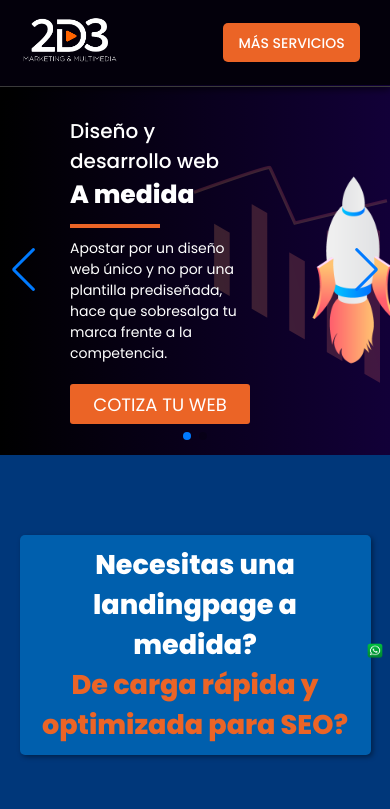
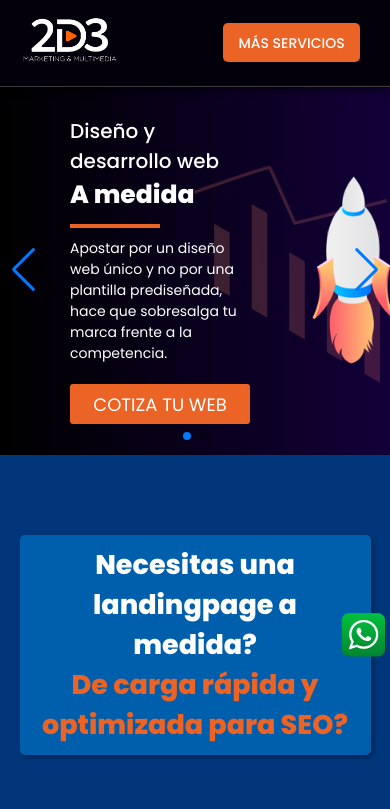
Before and after one commit to santi2D3/landingpage2d3, a website: page index.html in a window 390 px wide. Shown: the top 809 px of the page. Drawn offline with nearby package versions, Linux system fonts and the light colour scheme.

Commit message:
ajustes 05/14 - 6

```diff
--- a/css/btnWhatsapp.css
+++ b/css/btnWhatsapp.css
@@ -11,3 +11,20 @@
 .btn-wp img{
     width: 100%;
 }
+
+
+/* ===== Media querys ==== */
+
+@media (max-width:850px){
+    .btn-wp{
+        width: 10%;
+    }
+}
+
+@media (max-width:450px){
+    .btn-wp{
+        width: 12%;
+        margin-right: 3px;
+
+    }
+}
```
